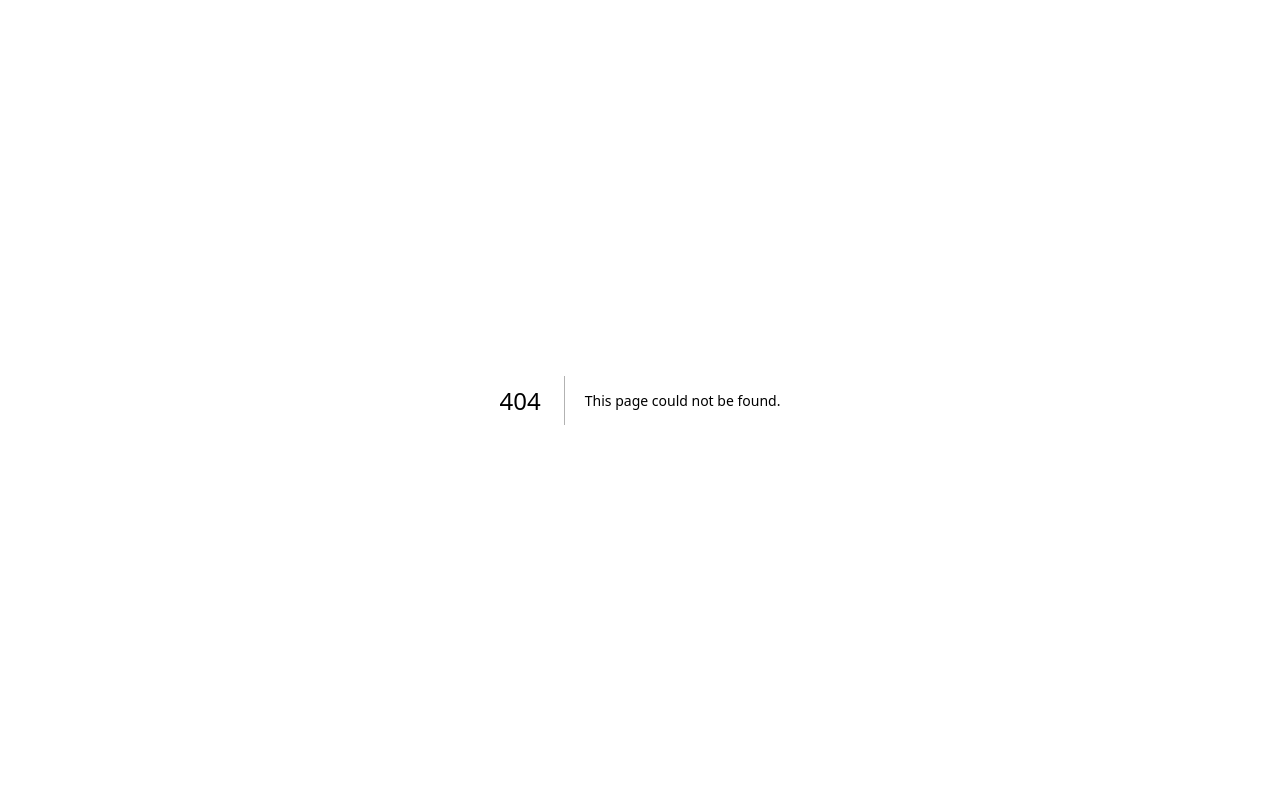
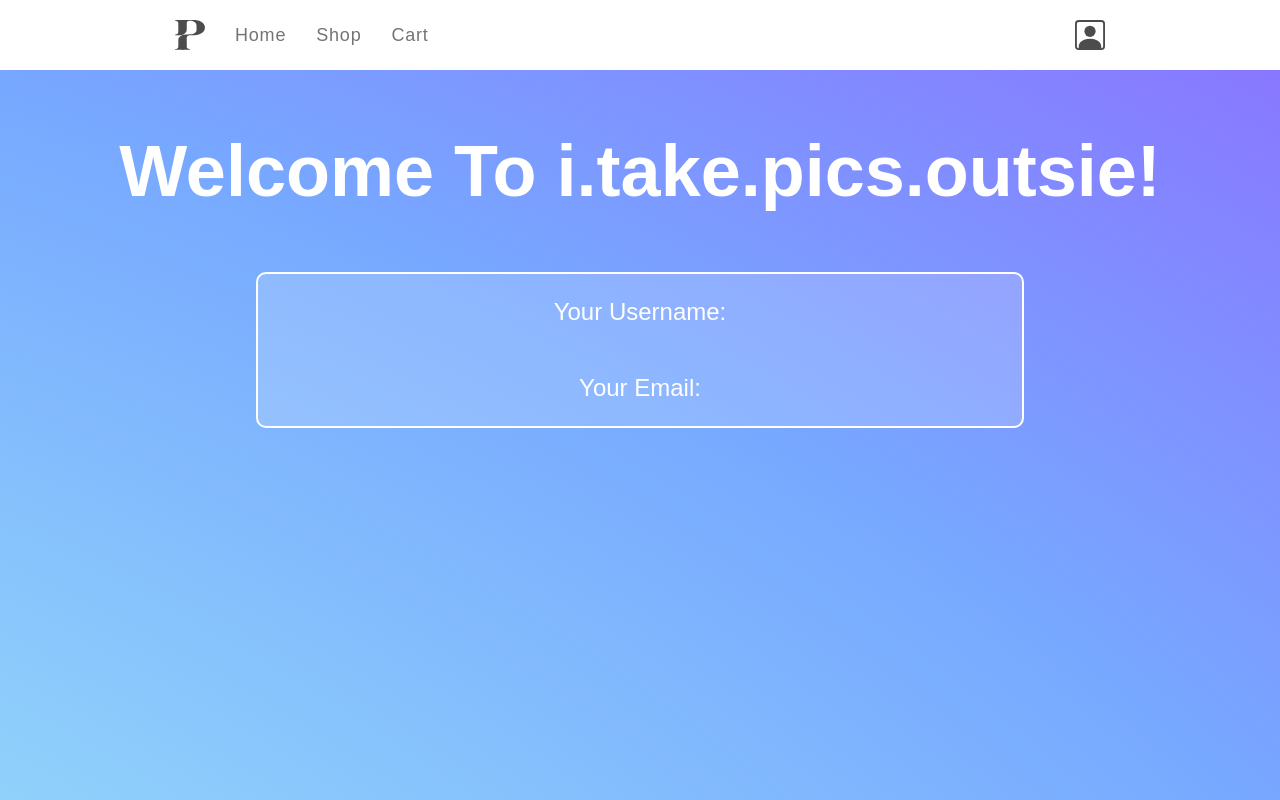
Before and after one commit to pdj1183/Projects, a Next.js app in the folder nextjs-e-commerce/: page /profile in a window 1280 px wide. Before the commit this address had no page. Built offline with nearby package versions, Linux system fonts and the light colour scheme; no server answers; a web font is replaced by a local one.

Commit message:
Profile on front end

```diff
--- a/nextjs-e-commerce/components/account.js
+++ b/nextjs-e-commerce/components/account.js
@@ -1,16 +1,14 @@
 import styles from "./account.module.css";
 import Link from "next/link";
 import Image from "next/image";
-import { useState, useEffect } from "react";
 import account from "../public/images/person-square.svg";
 
-export function Dropdown(props) {
-    let [login, setLogin] = useState(false);
-
+export function Dropdown() {
     return (
         <section className={styles.dropdown}>
             <Link href="/login">Login</Link>
             <Link href="/signup">Signup</Link>
+            <Link href="/profile">Your Account</Link>
         </section>
     );
 }
@@ -18,7 +16,15 @@ export function Dropdown(props) {
 export default function Account() {
     return (
         <section className={styles.account}>
-            <Image className={styles.icon} src={account} width={30} height={30} alt="Logo" />
+            <Link href="/profile">
+                <Image
+                    className={styles.icon}
+                    src={account}
+                    width={30}
+                    height={30}
+                    alt="Logo"
+                />
+            </Link>
             <br />
             <Dropdown />
         </section>
--- /dev/null
+++ b/nextjs-e-commerce/pages/profile.js
@@ -0,0 +1,47 @@
+import Layout from "../components/layout";
+import styles from "../styles/Profile.module.css";
+import useToken from '../lib/useToken';
+import { useState, useEffect } from "react";
+import { useRouter } from "next/router.js";
+
+export default function Profile(props) {
+    const [info, setInfo] = useState({
+        email: "",
+        username: "",
+    });
+    const router = useRouter();
+
+    useEffect(() => {
+        const token = localStorage.getItem("token")
+        const sendRequest = async () => {
+            const res = await fetch("http://localhost:3000/api/profile", {
+                method: "GET",
+                headers: {
+                    Authorization: `Bearer ${token}`,
+                },
+            });
+            if (res.ok) {
+                const json = await res.json();
+                setInfo(json);
+                console.log(json);
+            } else {
+                router.push("/login");
+            }
+        };
+        sendRequest();
+    }, []);
+
+    return (
+        <Layout>
+            <section className={styles.profile}>
+                <h1 className={styles.title}>Welcome To i.take.pics.outsie!</h1>
+                <section className={styles.infoBox}>
+                    <p className={styles.info}>
+                        Your Username: {info.username}
+                    </p>
+                    <p className={styles.info}>Your Email: {info.email}</p>
+                </section>
+            </section>
+        </Layout>
+    );
+}
--- /dev/null
+++ b/nextjs-e-commerce/styles/Profile.module.css
@@ -0,0 +1,66 @@
+.profile {
+    min-height: calc(100vh - 70px);
+    width: 100%;
+    overflow-x: hidden;
+    background-image: radial-gradient(#97ccdc, #a4f3f8, #77a8ff, #9e3cff);
+    background-size: 600% 600%;
+    background-position: center;
+    animation: banner-animation 200s infinite alternate;
+    display: flex;
+    flex-direction: column;
+    align-content: center;
+}
+
+@media(max-width: 1000px) {
+    .title {
+        font-size: 2rem !important;
+    }
+}
+
+.title {
+    font-size:4.5em;
+    align-self: center;
+
+    color: white;
+    z-index: 1;
+}
+
+@keyframes banner-animation {
+    0% {
+        background-position: top right;
+    }
+    25% {
+        background-position: bottom left;
+    }
+    50% {
+        background-position: top center;
+    }
+    75% {
+        background-position: center;
+    }
+    100% {
+        background-position: top right;
+    }
+}
+
+.infoBox {
+
+    display: flex;
+    flex-direction: column;
+    align-content: center;
+
+    border: 2px solid white;
+    border-radius: 10px;
+    background-color: rgba(255, 255, 255, 0.16);
+
+    width: 60vw;
+
+    margin-left: auto;
+    margin-right: auto;
+}
+
+.info {
+    color: white;
+    align-self: center;
+    font-size: 1.5em;
+}
```
Also changed, not shown: 1 other file (tests, documents, lock files or other folders).
